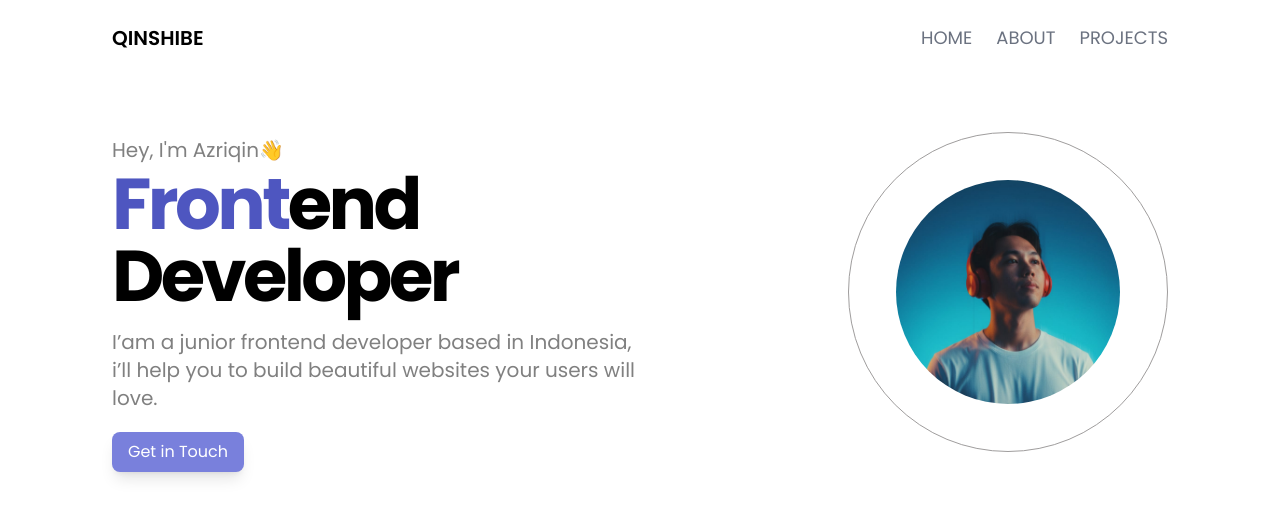
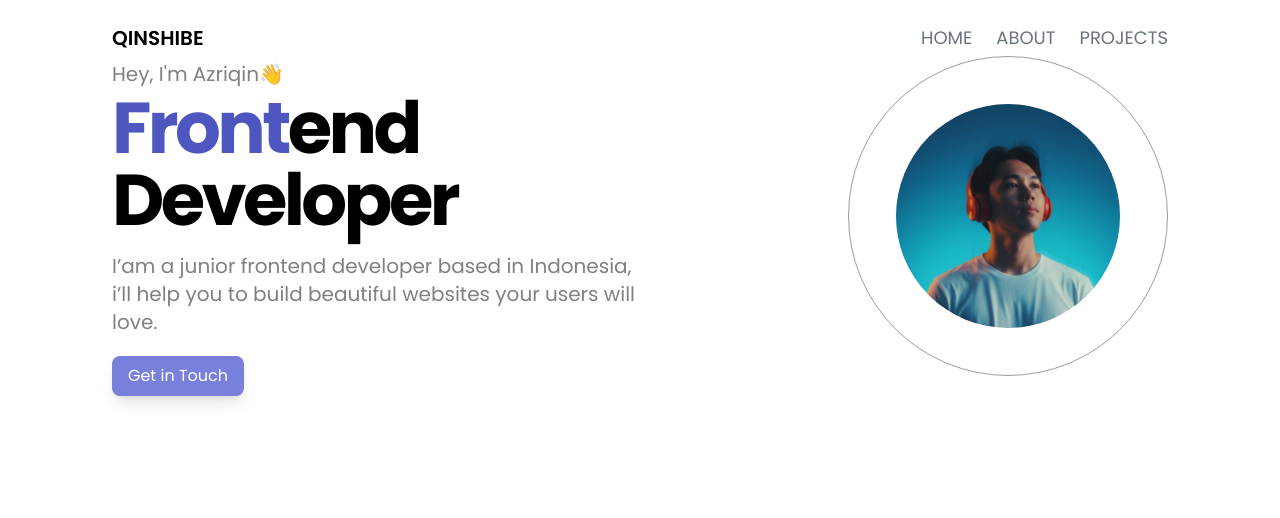
Before and after one commit to zriqxnn12/web-profile, a React (Vite) app: page / in a window 1280 px wide. Shown: the top 518 px of the page. Built offline with nearby package versions, Linux system fonts and the light colour scheme.

Commit message:
navbar fixed

```diff
--- a/src/components/Navbar.jsx
+++ b/src/components/Navbar.jsx
@@ -1,12 +1,29 @@
-import { useState } from "react";
+import { useEffect, useState } from "react";
 
 const Navbar = () => {
   const [isOpen, setIsOpen] = useState(false);
+  const [scroll, setScroll] = useState(false);
+
+  useEffect(() => {
+    window.addEventListener("scroll", () => {
+      if (window.scrollY > 0) {
+        setScroll(true);
+      } else {
+        setScroll(false);
+      }
+    });
+  });
+
+  let scrollActive = scroll
+    ? "bg-white/80 backdrop-blur-sm shadow-md"
+    : "bg-transparent";
 
   return (
     /* Navbar */
     <div className="relative">
-      <div className="px-6 md:px-12 py-6 xl:px-28 md:flex justify-between mx-auto">
+      <div
+        className={`px-6 md:px-12 py-6 xl:px-28 md:flex justify-between fixed left-0 right-0 mx-auto ${scrollActive}`}
+      >
         <div className="flex items-center gap-4">
           {/* mobile menu button */}
           <a
@@ -39,25 +56,6 @@ const Navbar = () => {
               {item}
             </a>
           ))}
-
-          {/* <a
-            href="#"
-            className="uppercase text-lg cursor-pointer hover:text-purple-500"
-          >
-            Home
-          </a>
-          <a
-            href="#"
-            className="uppercase text-lg cursor-pointer hover:text-purple-500"
-          >
-            About
-          </a>
-          <a
-            href="#"
-            className="uppercase text-lg cursor-pointer hover:text-purple-500"
-          >
-            Projects
-          </a> */}
         </div>
 
         {/* mobile menu dropdown */}
--- a/src/pages/HomePage.jsx
+++ b/src/pages/HomePage.jsx
@@ -3,7 +3,7 @@ import HeroImage from "../assets/images/my-profile.jpeg";
 const HomePage = () => {
   return (
     <div className="min-h-screen">
-      <div className="grid grid-cols-1 xl:grid-cols-2 px-5 py-10 lg:py-14 lg:px-10 xl:px-28">
+      <div className="grid grid-cols-1 xl:grid-cols-2 px-5 py-24 lg:py-14 lg:px-10 xl:px-28">
         <div>
           <p className="text-[#808080] py-1 text-lg lg:text-xl">
             Hey, I'm Azriqin👋
```
